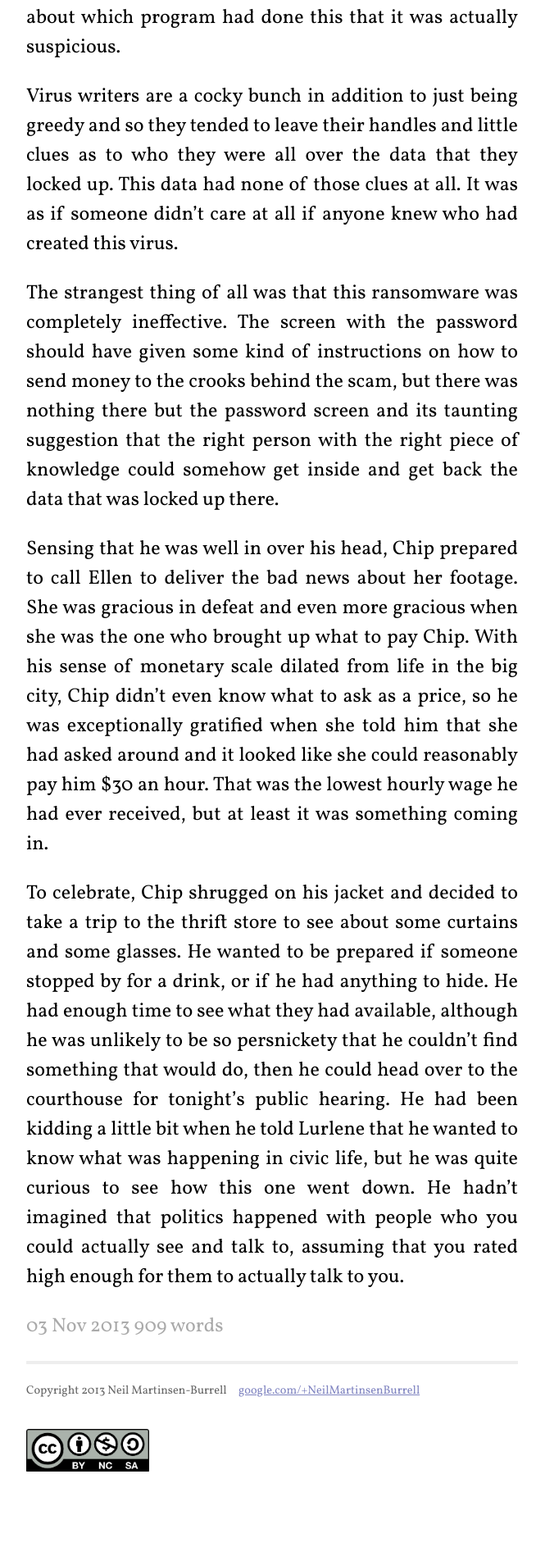
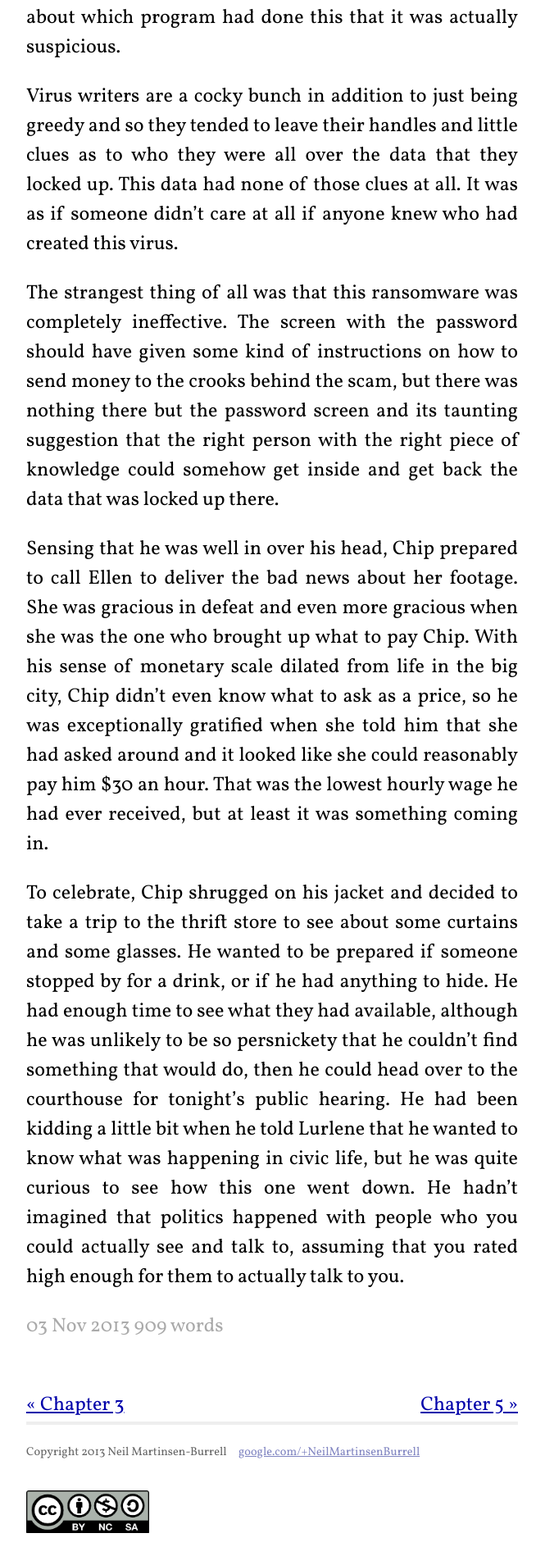
Before and after one commit to neilmb/nanowrimo2013, a Jekyll site: the page built from _posts/2013-11-03-chapter4.md, in a window 1280 px wide. Shown: the part 2214-4112 px from the top of the page at 82% size, without its empty margins (308-973 px from the left). Built offline with Jekyll 4.4.1, drawn with Linux system fonts in a browser that asks for light colours; Markdown is read by kramdown in place of the engine named in the settings; before the commit the page ends 4038 px from its top, so only the background shows below that.

Commit message:
next/previous chapter links

```diff
--- a/_layouts/post.html
+++ b/_layouts/post.html
@@ -5,10 +5,24 @@
 
 <div class="post">
 {{ content }}
+<p class="meta">{{ page.date | date_to_string }} {{page.content | number_of_words}} words</p>
+
+<div id="page-navigation">
+        <div class="clear">&nbsp;</div>
+        <div class="left">
+        {% if page.previous.url %}
+                <a href="{{page.previous.url}}" title="Previous Chapter:
+{{page.previous.title}}">&laquo; {{page.previous.title}}</a>
+        {% endif %}
+        </div>
+
+        <div class="right">
+        {% if page.next.url %}
+                <a href="{{page.next.url}}" title="Next Chapter:
+{{page.next.title}}">{{page.next.title}} &raquo; </a>
+        {% endif %}
+        </div>
+        <div class="clear">&nbsp;</div>
 </div>
 
-<p class="meta">{{ page.date | date_to_string }} {{page.content | number_of_words}} words</p>
-
-{% if post.next %}
-<p><a href="{{post.next.url}}"> &raquo; {{post.next.title}} </a>
-{% endif %}
+</div>
--- a/css/main.css
+++ b/css/main.css
@@ -33,6 +33,9 @@
 a         { color: #00a; }
 a:hover   { color: #000; }
 a:visited { color: #a0a; }
+
+.right { float: right; }
+.left {float: left; }
 
 /*****************************************************************************/
 /*
```
